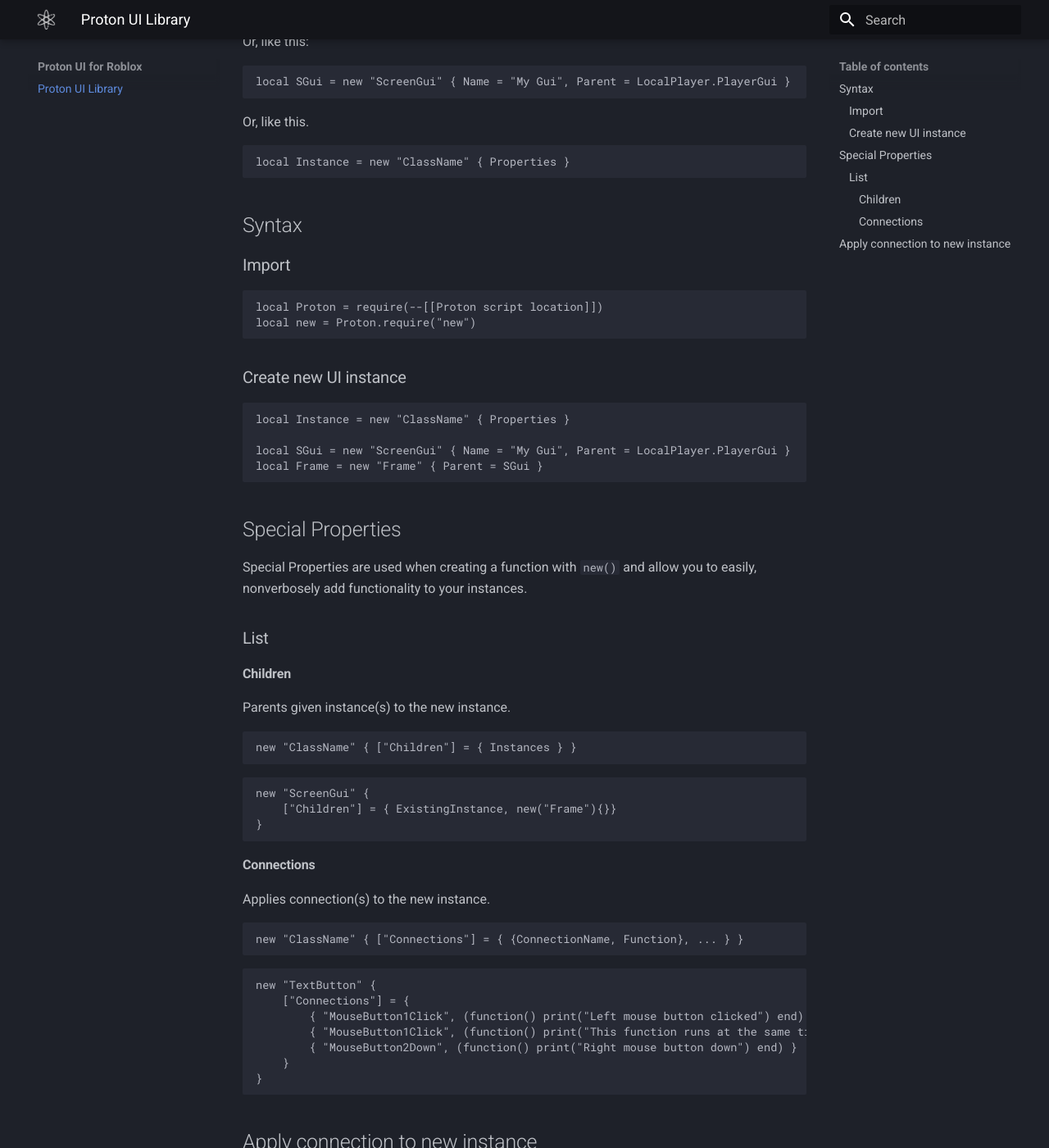
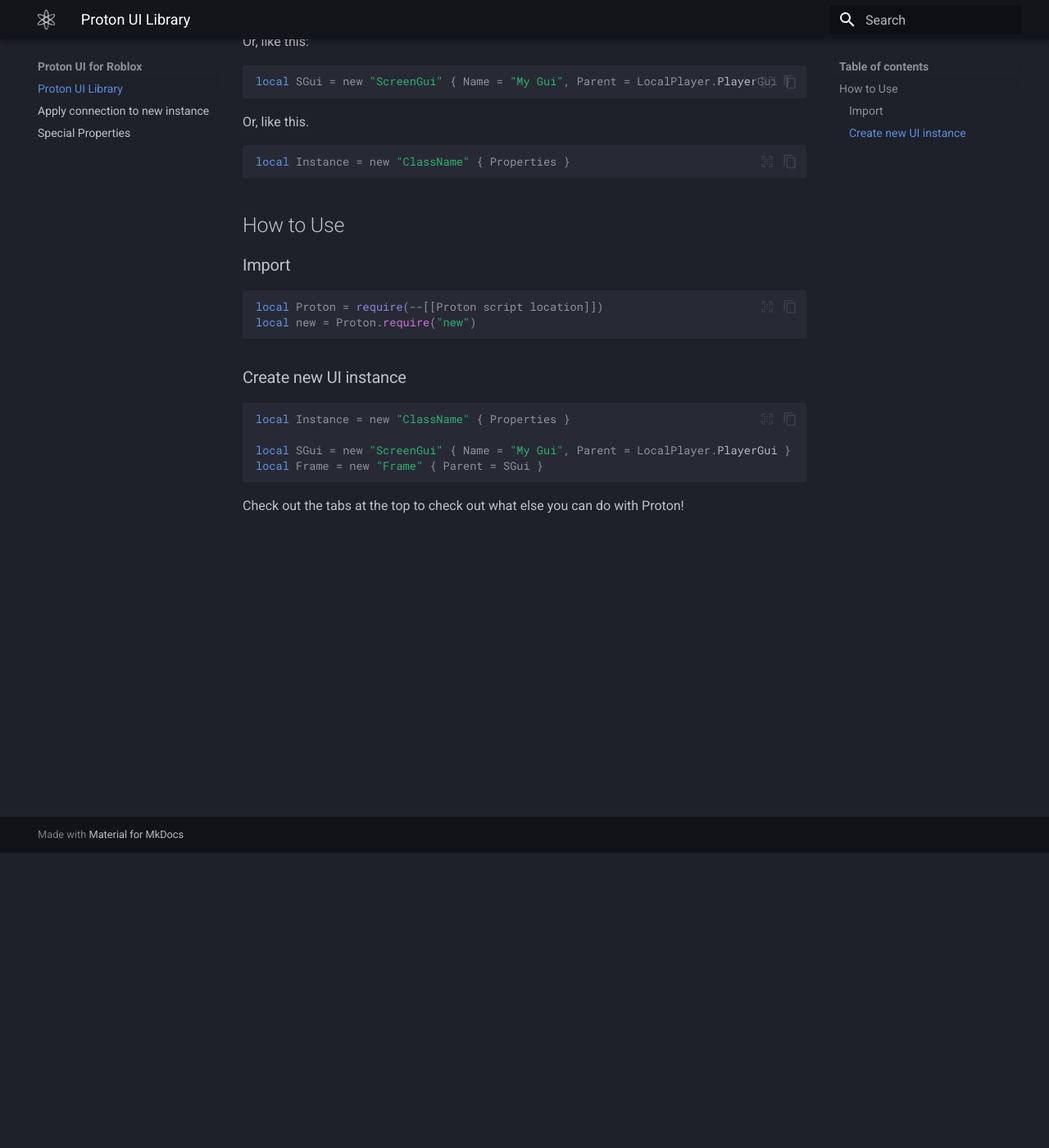
Before and after one commit to ayvacs/Proton, an MkDocs documentation site: the page built from docs/index.md, in a window 1280 px wide and 1400 px high, scrolled down 360 px. Shown: the whole window at 82% size. Built offline with MkDocs 1.6.1 and Material for MkDocs 9.7.7, drawn with Linux system fonts in a browser that asks for light colours; some of the changed text lies outside the part shown.

Commit message:
make separate pages for these sections

````diff
--- a/docs/index.md
+++ b/docs/index.md
@@ -23,7 +23,7 @@ Or, like this.
 local Instance = new "ClassName" { Properties }
 ```
 
-## Syntax
+## How to Use
 
 ### Import
 
@@ -41,74 +41,4 @@ local SGui = new "ScreenGui" { Name = "My Gui", Parent = LocalPlayer.PlayerGui }
 local Frame = new "Frame" { Parent = SGui }
 ```
 
-## Special Properties
-
-Special Properties are used when creating a function with `new()` and allow you to easily, nonverbosely add functionality to your instances.
-
-### List
-
-#### Children
-
-Parents given instance(s) to the new instance.
-
-```lua
-new "ClassName" { ["Children"] = { Instances } }
-```
-
-```lua
-new "ScreenGui" {
-    ["Children"] = { ExistingInstance, new("Frame"){}}
-}
-```
-
-#### Connections
-
-Applies connection(s) to the new instance.
-
-```lua
-new "ClassName" { ["Connections"] = { {ConnectionName, Function}, ... } }
-```
-
-```lua
-new "TextButton" {
-    ["Connections"] = {
-        { "MouseButton1Click", (function() print("Left mouse button clicked") end) },
-        { "MouseButton1Click", (function() print("This function runs at the same time as the above one") end) },
-        { "MouseButton2Down", (function() print("Right mouse button down") end) }
-    }
-}
-```
-
-## Apply connection to new instance
-
-When creating a new instance with `new()` you can easily apply a connection to it by simply adding it to the property table, appended with an asterisk, like such:
-
-```lua
-new "ClassName" {
-    ["*ConnectionName"] = func
-}
-```
-
-```lua
-new "TextButton" {
-    ["*MouseButton1Click"] = (function() (print("Left mouse button clicked")) end)
-}
-```
-
-You can of course add the "Connections" Special Property, and normal properties, at the same time:
-
-```lua
-new "TextButton" {
-    ["Name"] = "My Text Button",
-    ["Parent"] = ScreenGui,
-
-    ["*MouseButton1Click"] = (function() print("Left mouse button clicked") end)
-
-    ["Connections"] = {
-        { "MouseButton1Click", (function() print("Left mouse button clicked") end) },
-        { "MouseButton2Down", (function() print("Right mouse button down") end) }
-    }
-}
-```
-
-With this method you cannot apply multiple connections of the same name to an instance. Instead, you can use the "Connections" Special Property.
+Check out the tabs at the top to check out what else you can do with Proton!
--- a/mkdocs.yml
+++ b/mkdocs.yml
@@ -5,3 +5,15 @@ theme:
     palette:
         scheme: slate
         primary: black
+    features:
+        - content.code.copy
+        - content.code.select
+
+markdown_extensions:
+    - pymdownx.highlight:
+        anchor_linenums: true
+        line_spans: __span
+        pygments_lang_class: true
+    - pymdownx.inlinehilite
+    - pymdownx.snippets
+    - pymdownx.superfences
````
Also changed, not shown: docs/apply-connection.md (added, +33 -0 lines), docs/special-properties.md (added, +37 -0 lines).
